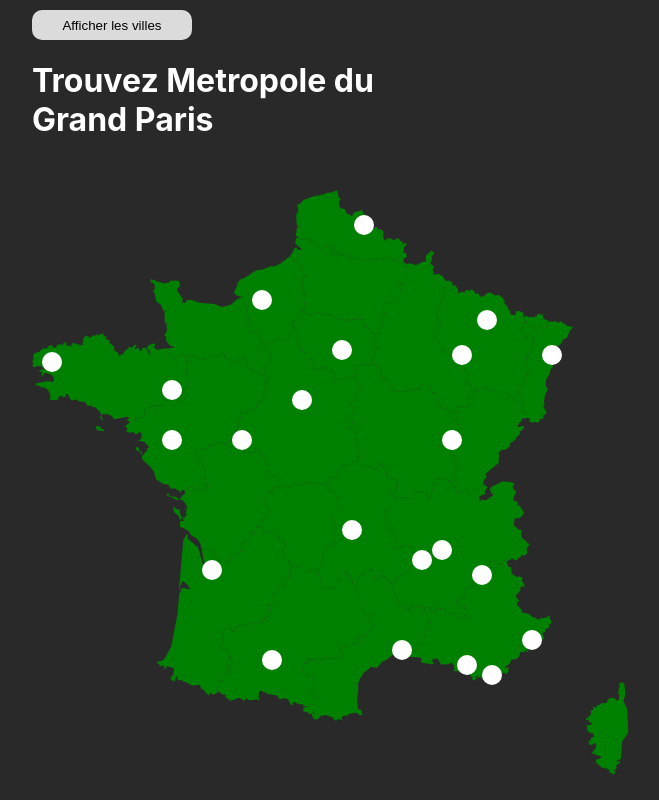
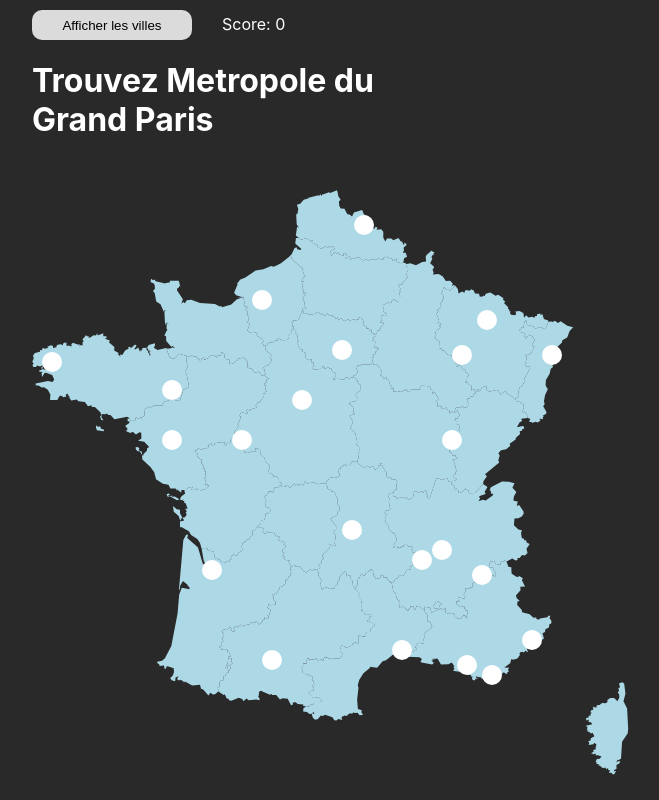
Before and after one commit to dumast/Carte-Metropoles-France, a React (Create React App) app: page / in a window 1280 px wide. Shown: the whole page, without its empty margins (308-967 px from the left). Built offline with nearby package versions, Linux system fonts and the light colour scheme.

Commit message:
added score and right location color

```diff
--- a/src/App.css
+++ b/src/App.css
@@ -19,7 +19,6 @@
 }
 
 .container > div:hover {
-  background-color: rgb(226, 19, 19);
   transform: scale(1.2);
   cursor: pointer;
 }
@@ -127,5 +126,10 @@
   width: 160px;
   height: 30px;
   border: none;
+  margin-right: 30px;
   border-radius: 10px;
 }
+
+span {
+  color: white;
+}
--- a/src/App.js
+++ b/src/App.js
@@ -29,7 +29,7 @@
   ];
 
   const metropoles2 = [
-    "Metropole Europeenne_de_Lille",
+    "Metropole Europeenne de Lille",
     "Metropole Rouen Normandie",
     "Metropole du Grand Paris",
     "Metz Metropole",
@@ -53,6 +53,7 @@
     "Metropole Nice Cote d'Azur",
   ];
 
+  const [score, setScore] = useState(0);
   const [searchingFor, setSearchingFor] = useState();
   const [searchingFor2, setSearchingFor2] = useState();
   const [loading, setLoading] = useState(true);
@@ -66,16 +67,23 @@
   }
 
   function checkNumber(metropole) {
+    const div = document.getElementById(metropole);
     if (metropole === searchingFor) {
       setMessage("Correct !");
+      div.style = "background-color: green;";
+      setScore(score+1)
       setTimeout(() => {
         setMessage();
+        div.style = "background-color: white;";
       }, 1000);
       randomize();
     } else {
       setMessage("Faux !");
+      div.style = "background-color: red;";
+      setScore(score-1)
       setTimeout(() => {
         setMessage();
+        div.style = "background-color: white;";
       }, 1000);
     }
   }
@@ -100,6 +108,7 @@
         >
           Afficher les {showVilles ? "metropoles" : "villes"}
         </button>
+        <span>Score: {score}</span>
         <div className="request">
           <h1>Trouvez {showVilles ? searchingFor : searchingFor2}</h1>
           {message ? (
@@ -111,7 +120,7 @@
           )}
         </div>
         <div className="container">
-          <France fill="green" className="carte"></France>
+          <France fill="lightblue" className="carte"></France>
           {metropoles.map((metropole) => {
             return (
               <div id={metropole} onClick={() => checkNumber(metropole)} />
```
